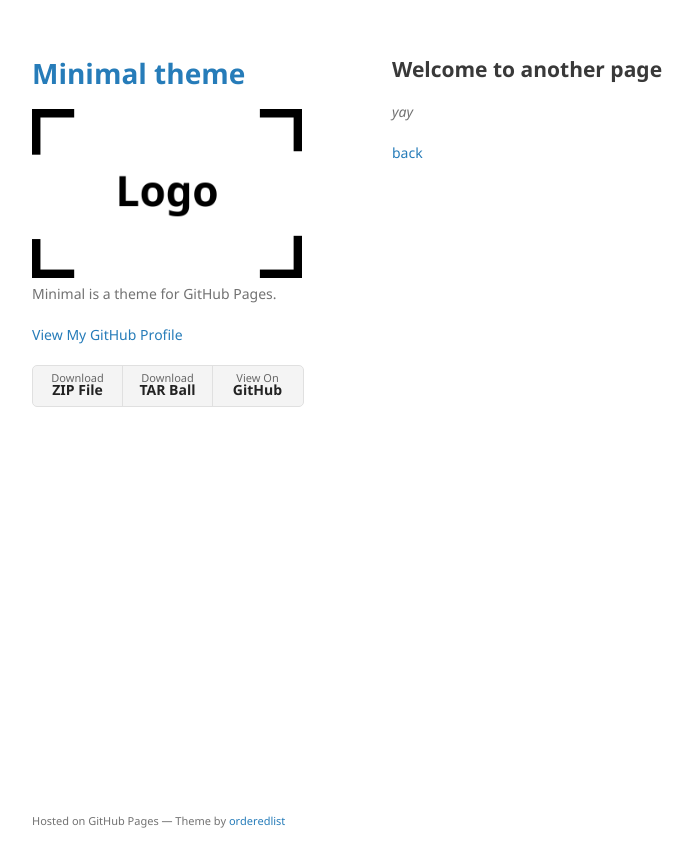
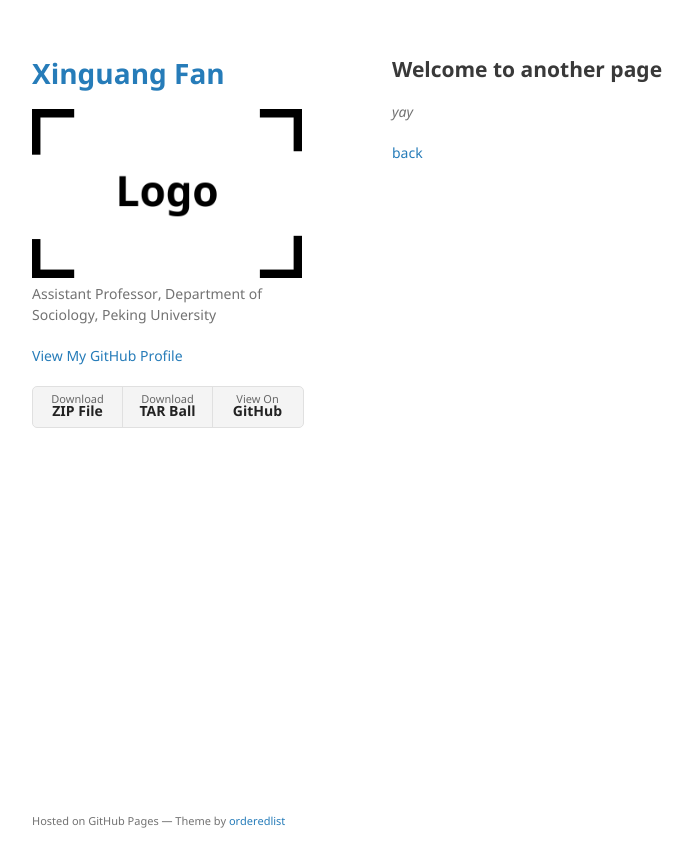
Before and after one commit to xinguang-fan/xinguang-fan.github.io, a Jekyll site: the page built from another-page.md, in a window 1280 px wide. Shown: the top 867 px of the page, without its empty margins (178-871 px from the left). Built offline with Jekyll 4.4.1, drawn with Linux system fonts in a browser that asks for light colours; our own code applies the rules of GitHub Pages for plain Markdown files.

Commit message:
Update _config.yml

```diff
--- a/_config.yml
+++ b/_config.yml
@@ -8,3 +8,7 @@ theme: jekyll-theme-minimal
 remote_theme: pages-themes/minimal@v0.2.0
 plugins:
 - jekyll-remote-theme # add this line to the plugins list if you already have one
+
+
+title: Xinguang Fan
+description: Assistant Professor, Department of Sociology, Peking University
```
